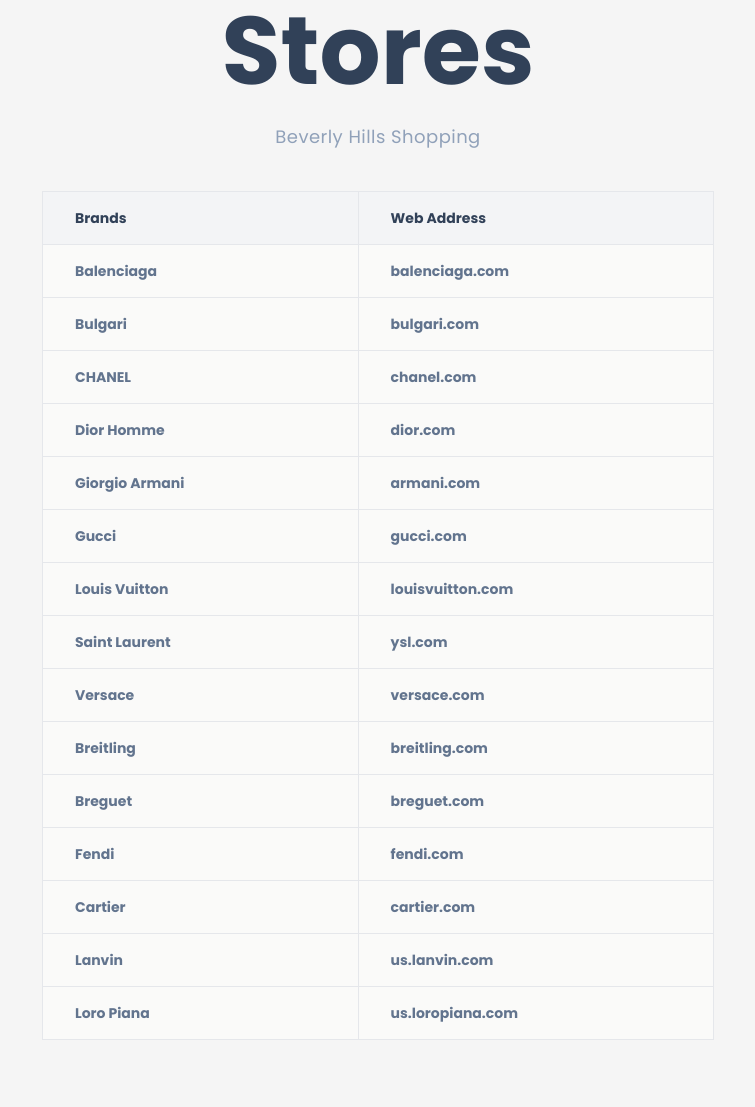
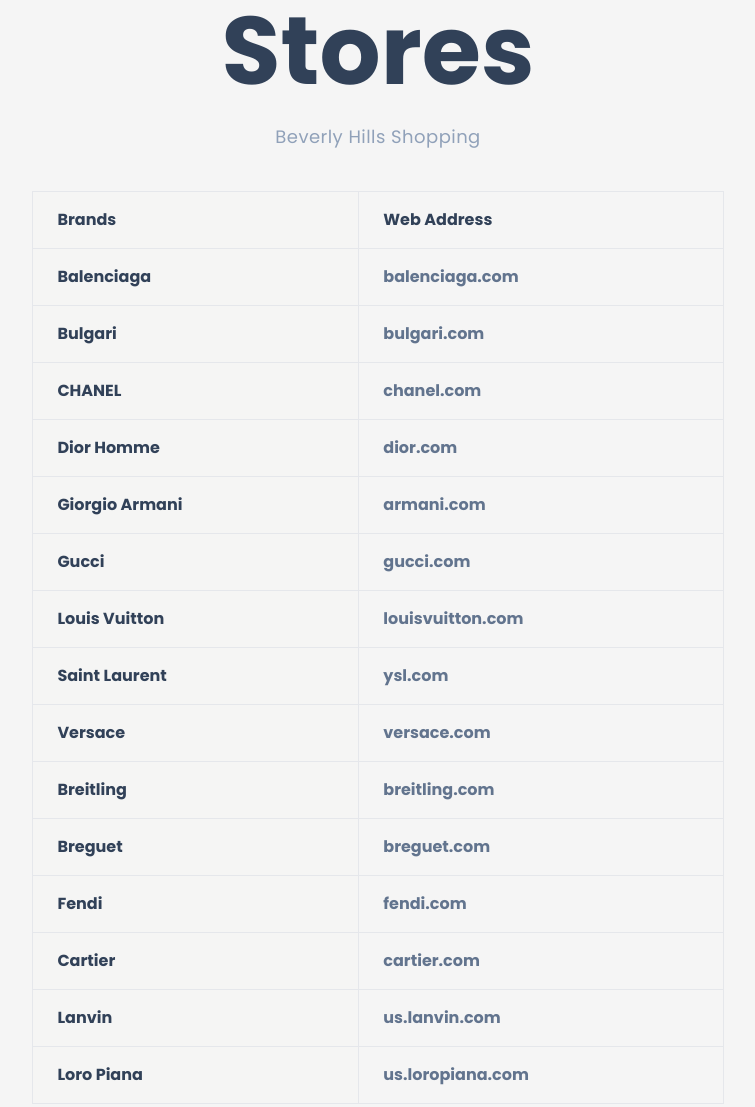
Before and after one commit to yojeero/junso, a website: page index.html in a window 1280 px wide. Shown: the part 1693-2800 px from the top of the page, without its empty margins (262-1017 px from the left). Drawn offline with nearby package versions, Linux system fonts and the light colour scheme.

Commit message:
new update table

```diff
--- a/css/input.css
+++ b/css/input.css
@@ -37,6 +37,22 @@
 {
 	@apply font-bold text-red-600 transition duration-300 cursor-pointer;
 }
+
+table
+{
+	@apply text-left font-bold border-gray-200;
+}
+
+thead, td
+{
+	@apply border-gray-200 odd:bg-stone-100 even:bg-neutral-100;
+}
+
+table td a
+{
+	@apply text-slate-500;
+}
+
 
 @font-face
 {
@@ -114,11 +130,19 @@
 	@apply first-letter:text-rose-700 decoration-rose-700;
 }
 
-table thead,
-tr,
-td
+table
 {
 	@apply text-slate-500 bg-slate-900 border-slate-700;
+}
+
+thead, td
+{
+	@apply border-slate-700	odd:bg-slate-900 even:bg-slate-800;
+}
+
+table td a
+{
+	@apply text-rose-700;
 }
 
 #nav-content,
--- a/index.html
+++ b/index.html
@@ -15,9 +15,10 @@
 
 	<link rel="icon" type="image/svg+xml" href="images/fav.svg">
 
-	<script src="https://unpkg.com/@tailwindcss/browser@4"></script>
+	<!-- <script src="https://unpkg.com/@tailwindcss/browser@4"></script> -->
 
 	<!-- style CSS -->
+	<!-- <link rel="stylesheet" href="css/input.css" />	 -->
 	<link rel="stylesheet" href="css/style.css" />
 
 </head>
@@ -122,91 +123,91 @@
 
 			</div>
 
-		<table class="table-auto lg:w-2xl text-left text-sm font-bold overflow-hidden">
+		<table class="table-auto max-w-[90%] lg:w-3xl mx-auto">
 
 			<thead>
 				<tr>
-					<td class="border border-gray-200 py-4 pl-8 bg-gray-100">Brands</td>
-					<td class="border border-gray-200 py-4 pl-8 bg-gray-100">Web Address</td>
+					<td class="border border-gray-200 py-4 px-6">Brands</td>
+					<td class="border border-gray-200 py-4 px-6">Web Address</td>
 				</tr>
 			</thead>
 
-			<tbody class="bg-stone-50 text-slate-500">
+			<tbody>
 
 				<tr>
-					<td class="border border-gray-200 py-4 pl-8" >Balenciaga</td>
-					<td class="border border-gray-200 py-4 pl-8">
+					<td class="border border-gray-200 py-4 px-6" >Balenciaga</td>
+					<td class="border border-gray-200 py-4 px-6">
 					<a href="https://www.balenciaga.com/" target="_blank">balenciaga.com</a></td>
 				</tr>
 
 				<tr>
-					<td class="border border-gray-200 py-4 pl-8" >Bulgari</td>
-					<td class="border border-gray-200 py-4 pl-8" ><a href="https://www.bulgari.com/" target="_blank">bulgari.com</a></td>
+					<td class="border border-gray-200 py-4 px-6" >Bulgari</td>
+					<td class="border border-gray-200 py-4 px-6" ><a href="https://www.bulgari.com/" target="_blank">bulgari.com</a></td>
 				</tr>
 
 				<tr>
-					<td class="border border-gray-200 py-4 pl-8">CHANEL</td>
-					<td class="border border-gray-200 py-4 pl-8"><a href="https://www.chanel.com/" target="_blank">chanel.com</a></td>
+					<td class="border border-gray-200 py-4 px-6">CHANEL</td>
+					<td class="border border-gray-200 py-4 px-6"><a href="https://www.chanel.com/" target="_blank">chanel.com</a></td>
 				</tr>
 
 				<tr>
-					<td class="border border-gray-200 py-4 pl-8">Dior Homme</td>
-					<td class="border border-gray-200 py-4 pl-8"><a href="https://www.dior.com/" target="_blank">dior.com</a></td>
+					<td class="border border-gray-200 py-4 px-6">Dior Homme</td>
+					<td class="border border-gray-200 py-4 px-6"><a href="https://www.dior.com/" target="_blank">dior.com</a></td>
 				</tr>
 
 				<tr>
-					<td class="border border-gray-200 py-4 pl-8">Giorgio Armani</td>
-					<td class="border border-gray-200 py-4 pl-8"><a href="https://www.armani.com/" target="_blank">armani.com</a></td>
+					<td class="border border-gray-200 py-4 px-6">Giorgio Armani</td>
+					<td class="border border-gray-200 py-4 px-6"><a href="https://www.armani.com/" target="_blank">armani.com</a></td>
 				</tr>
 
 				<tr>
-					<td class="border border-gray-200 py-4 pl-8">Gucci</td>
-					<td class="border border-gray-200 py-4 pl-8"><a href="https://www.gucci.com/" target="_blank">gucci.com</a></td>
+					<td class="border border-gray-200 py-4 px-6">Gucci</td>
+					<td class="border border-gray-200 py-4 px-6"><a href="https://www.gucci.com/" target="_blank">gucci.com</a></td>
 				</tr>
 
 				<tr>
-					<td class="border border-gray-200 py-4 pl-8">Louis Vuitton</td>
-					<td class="border border-gray-200 py-4 pl-8"><a href="https://www.louisvuitton.com/" target="_blank">louisvuitton.com</a></td>
+					<td class="border border-gray-200 py-4 px-6">Louis Vuitton</td>
+					<td class="border border-gray-200 py-4 px-6"><a href="https://www.louisvuitton.com/" target="_blank">louisvuitton.com</a></td>
 				</tr>
 
 				<tr>
-					<td class="border border-gray-200 py-4 pl-8">Saint Laurent</td>
-					<td class="border border-gray-200 py-4 pl-8"><a href="https://www.ysl.com/" target="_blank">ysl.com</a></td>
+					<td class="border border-gray-200 py-4 px-6">Saint Laurent</td>
+					<td class="border border-gray-200 py-4 px-6"><a href="https://www.ysl.com/" target="_blank">ysl.com</a></td>
 				</tr>
 
 				<tr>
-					<td class="border border-gray-200 py-4 pl-8">Versace</td>
-					<td class="border border-gray-200 py-4 pl-8"><a href="https://www.versace.com/" target="_blank">versace.com</a></td>
+					<td class="border border-gray-200 py-4 px-6">Versace</td>
+					<td class="border border-gray-200 py-4 px-6"><a href="https://www.versace.com/" target="_blank">versace.com</a></td>
 				</tr>
 
 				<tr>
-					<td class="border border-gray-200 py-4 pl-8">Breitling</td>
-					<td class="border border-gray-200 py-4 pl-8"><a href="https://www.breitling.com/" target="_blank">breitling.com</a></td>
+					<td class="border border-gray-200 py-4 px-6">Breitling</td>
+					<td class="border border-gray-200 py-4 px-6"><a href="https://www.breitling.com/" target="_blank">breitling.com</a></td>
 				</tr>
 
 				<tr>
-					<td class="border border-gray-200 py-4 pl-8">Breguet</td>
-					<td class="border border-gray-200 py-4 pl-8"><a href="https://www.breguet.com/" target="_blank">breguet.com</a></td>
+					<td class="border border-gray-200 py-4 px-6">Breguet</td>
+					<td class="border border-gray-200 py-4 px-6"><a href="https://www.breguet.com/" target="_blank">breguet.com</a></td>
 				</tr>
 
 				<tr>
-					<td class="border border-gray-200 py-4 pl-8">Fendi</td>
-					<td class="border border-gray-200 py-4 pl-8"><a href="https://www.fendi.com/" target="_blank">fendi.com</a></td>
+					<td class="border border-gray-200 py-4 px-6">Fendi</td>
+					<td class="border border-gray-200 py-4 px-6"><a href="https://www.fendi.com/" target="_blank">fendi.com</a></td>
 				</tr>
 
 				<tr>
-					<td class="border border-gray-200 py-4 pl-8">Cartier</td>
-					<td class="border border-gray-200 py-4 pl-8"><a href="https://www.cartier.com/" target="_blank">cartier.com</a></td>
+					<td class="border border-gray-200 py-4 px-6">Cartier</td>
+					<td class="border border-gray-200 py-4 px-6"><a href="https://www.cartier.com/" target="_blank">cartier.com</a></td>
 				</tr>
 
 				<tr>
-					<td class="border border-gray-200 py-4 pl-8">Lanvin</td>
-					<td class="border border-gray-200 py-4 pl-8"><a href="https://us.lanvin.com/" target="_blank">us.lanvin.com</a></td>
+					<td class="border border-gray-200 py-4 px-6">Lanvin</td>
+					<td class="border border-gray-200 py-4 px-6"><a href="https://us.lanvin.com/" target="_blank">us.lanvin.com</a></td>
 				</tr>
 
 				<tr>
-					<td class="border border-gray-200 py-4 pl-8">Loro Piana</td>
-					<td class="border border-gray-200 py-4 pl-8"><a href="https://us.loropiana.com/" target="_blank">us.loropiana.com</a></td>
+					<td class="border border-gray-200 py-4 px-6">Loro Piana</td>
+					<td class="border border-gray-200 py-4 px-6"><a href="https://us.loropiana.com/" target="_blank">us.loropiana.com</a></td>
 				</tr>
 
 			</tbody>
--- a/js/app.js
+++ b/js/app.js
@@ -8,18 +8,11 @@
 
 // Day-Night Switcher
 const toggle = document.querySelector("#toggle-day");
-toggle.addEventListener("click", modeSwitch);
-function modeSwitch() {
-let root = document.documentElement;
-let icon = document.querySelector("#toggle-day-icon");
-if (root.classList.contains("NightMode")) {
-root.classList.remove("NightMode");
-icon.innerHTML = '<div id="toggle-day-icon" class="w-4 h-4 rounded-full bg-rose-600 cursor-pointer"></div>';
-} else {
-root.classList.add("NightMode");
-icon.innerHTML = '<div class="w-4 h-4 rounded-full bg-blue-500 cursor-pointer"></div>';
-    }
-}
+	const root = document.documentElement;
+
+	toggle.addEventListener("click", () => {
+		root.classList.toggle("NightMode");
+	});
 
 // Nav
 document.addEventListener("DOMContentLoaded", function() {
```
Also changed, not shown: css/style.css.
